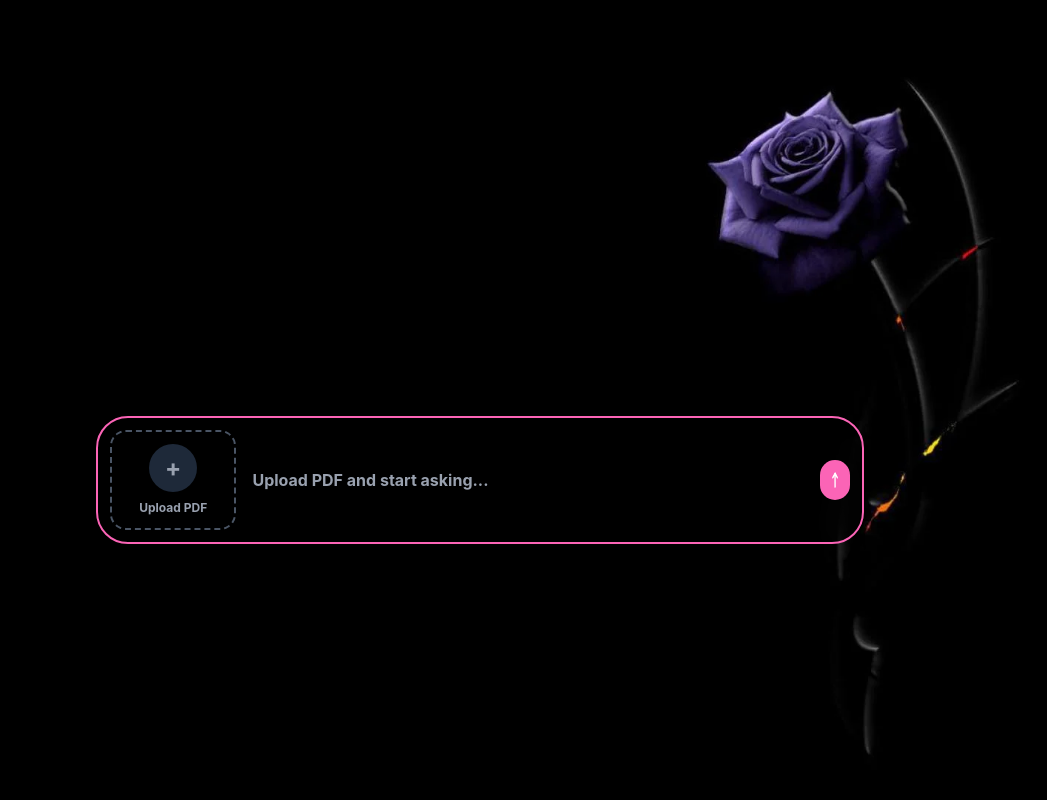
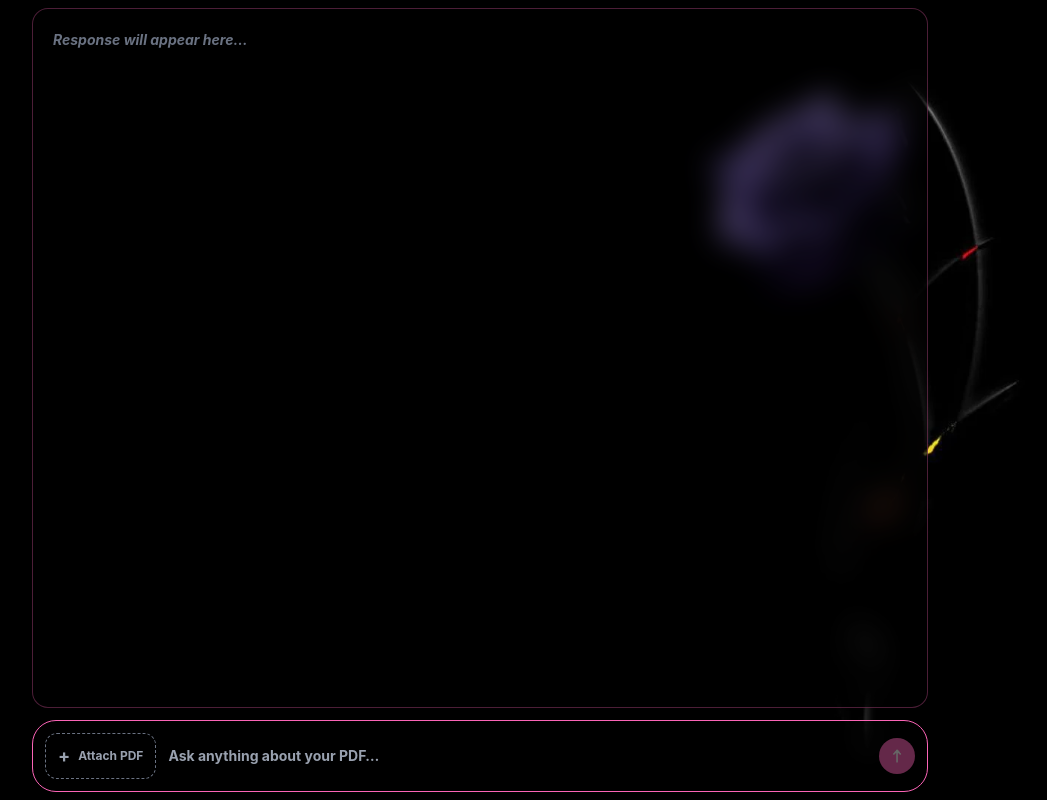
Before and after one commit to joinwithyogeshRK/AdvancedRagPipeline, a React (Vite) app in the folder frontend/: page / in a window 1280 px wide. Shown: the whole page, without its empty margins (160-1207 px from the left). Built offline with nearby package versions, Linux system fonts and the light colour scheme.

Commit message:
frontend is improved

```diff
--- a/frontend/src/pages/ChatPage.tsx
+++ b/frontend/src/pages/ChatPage.tsx
@@ -1,93 +1,139 @@
-import { useState } from "react";
+import { useState, useRef, useEffect } from "react";
 import axios from "axios";
 
 const ChatPage = () => {
   const [message, setMessage] = useState("");
-  const [file, setFile] = useState(null);
+  const [file, setFile] = useState<File | null>(null);
   const [fileName, setFileName] = useState("");
-  const [isFilePicked, setIsFilePicked] = useState(false);
+  const [response, setResponse] = useState("");
+  const [isStreaming, setIsStreaming] = useState(false);
 
-  const handleKeyDown = (event) => {
-    if (event.key === "Enter") handleClick();
+  const streamRef = useRef<ReturnType<typeof setTimeout> | null>(null);
+  const scrollAnchor = useRef<HTMLDivElement | null>(null);
+
+  useEffect(() => {
+    if (isStreaming) {
+      scrollAnchor.current?.scrollIntoView({ behavior: "smooth" });
+    }
+  }, [response, isStreaming]);
+
+  const stopStreaming = () => {
+    if (streamRef.current) clearTimeout(streamRef.current);
+    setIsStreaming(false);
   };
 
-  const handleFileChange = (e: any) => {
-    e.preventDefault();
-    const selected = e.target.files[0];
-    console.log("Selected file:", selected);
+  const typewriterStream = (text: string) => {
+    setIsStreaming(true);
+    setResponse("");
+    let i = 0;
+    const type = () => {
+      if (i < text.length) {
+        setResponse(text.slice(0, i + 1));
+        const delay = text[i] === "\n" ? 20 : text[i] === "." ? 25 : 5;
+        i++;
+        streamRef.current = setTimeout(type, delay);
+      } else {
+        setIsStreaming(false);
+      }
+    };
+    type();
+  };
 
+  const handleFileChange = (e: React.ChangeEvent<HTMLInputElement>) => {
+    const selected = e.target.files?.[0];
     if (!selected) return;
-
-    // 🔒 Validation (frontend level)
     if (selected.type !== "application/pdf") {
       alert("Only PDF files are allowed");
       return;
     }
-
     setFile(selected);
     setFileName(selected.name);
-    setIsFilePicked(true);
   };
-
-
 
   const removeFile = () => {
     setFile(null);
     setFileName("");
   };
 
-  const handleClick = async() => {
-    console.log("Message:", message);
-    console.log("File:", file);
-
+  const handleSend = async () => {
+    if (!message.trim() || isStreaming) return;
     const formData = new FormData();
- formData.append("File", file);
- console.log("formadata", formData);
-
-    axios
-      .post("http://localhost:3009/query",
-
-formData
-
-      )
-      .then((res) => console.log(res))
-      .catch((err) => console.log(err));
-
+    if (file) formData.append("File", file);
+    formData.append("query", message);
     setMessage("");
+    setIsStreaming(true);
+    setResponse("");
+    try {
+      const res = await axios.post("http://localhost:3009/query", formData);
+      const text = res.data?.text ?? JSON.stringify(res.data);
+      typewriterStream(text);
+    } catch {
+      typewriterStream("Something went wrong. Please try again.");
+    }
   };
 
   return (
-    <div className="flex h-screen w-full items-center justify-center bg-gray-600 font-bold text-white">
-      <img className="absolute h-screen w-full object-cover" src="/bg.webp" />
+    <div className="relative h-screen w-full overflow-hidden font-bold text-white">
+      <img
+        className="absolute inset-0 z-0 h-full object-cover"
+        src="/bg.webp"
+        alt=""
+      />
 
-      <div className="relative mt-40 flex w-3xl items-center justify-between rounded-4xl border-2 border-pink-400 bg-black/30 p-3 backdrop-blur-lg">
-        {/* 📂 Upload Section */}
-        <label className="group flex w-40 cursor-pointer flex-col items-center justify-center rounded-2xl border-2 border-dashed border-gray-600 p-3 transition-all duration-300  ">
-          {!file ? (
+      {/*
+        SHELL — centres the widget in the viewport
+      */}
+      <div className="relative z-10 flex h-screen flex-col items-center justify-center px-4 py-6 sm:px-8">
+        {/*
+          CHAT WIDGET
+          ───────────
+          max-w-4xl  → matches the card's intended width
+          w-full     → shrinks on smaller screens
+          Both the card and input bar live here so they share
+          the exact same horizontal boundaries automatically.
+        */}
+        <div className="flex w-full max-w-4xl flex-col gap-3">
+          {/*
+            RESPONSE CARD
+            h-[700px]  fixed height, text scrolls inside
+            w-full     fills the max-w-4xl wrapper — same as input bar
+          */}
+          <div className="flex h-[700px] w-full flex-col rounded-2xl border border-pink-400/30 bg-black/30 backdrop-blur-lg">
+            <div className="min-h-0 flex-1 overflow-y-auto p-5">
+              <p className="min-h-[2rem] text-sm leading-relaxed whitespace-pre-wrap text-gray-200">
+                {isStreaming && response === "" ? (
+                  <span className="flex gap-1 pt-1">
+                    <span className="h-1.5 w-1.5 animate-bounce rounded-full bg-gray-400 [animation-delay:0ms]" />
+                    <span className="h-1.5 w-1.5 animate-bounce rounded-full bg-gray-400 [animation-delay:150ms]" />
+                    <span className="h-1.5 w-1.5 animate-bounce rounded-full bg-gray-400 [animation-delay:300ms]" />
+                  </span>
+                ) : response ? (
                   <>
-              <div className="flex h-12 w-12 items-center justify-center rounded-full bg-gray-800 transition ">
-                <span className="text-2xl text-gray-400 group-hover:text-pink-400">
-                  +
-                </span>
-              </div>
-              <p className="mt-2 text-xs text-gray-400">Upload PDF</p>
+                    {response}
+                    {isStreaming && (
+                      <span className="ml-0.5 inline-block h-3.5 w-0.5 animate-pulse bg-gray-200" />
+                    )}
                   </>
                 ) : (
-            <>
-              <p className="text-center text-xs break-words text-green-400">
-                {fileName}
+                  <span className="text-gray-500 italic">
+                    Response will appear here…
+                  </span>
+                )}
               </p>
-              <button
-                type="button"
-                onClick={removeFile}
-                className="hover:text-pink -300 mt-2 text-xs
-                                text-pink-400"
-              >
-                Remove
-              </button>
-            </>
-          )}
+              <div ref={scrollAnchor} />
+            </div>
+          </div>
 
+          {/*
+            INPUT BAR
+            w-full → fills the same max-w-4xl wrapper as the card above,
+                     so left and right edges are perfectly aligned.
+          */}
+          <div className="w-full flex-shrink-0">
+            <div className="flex items-center gap-3 rounded-3xl border border-pink-400 bg-black/30 p-3 backdrop-blur-lg">
+              {!file ? (
+                <label className="flex cursor-pointer items-center gap-2 rounded-xl border border-dashed border-gray-500 px-3 py-2 text-xs text-gray-400 transition-colors hover:border-pink-400 hover:text-pink-400">
+                  <span className="text-lg">+</span> Attach PDF
                   <input
                     type="file"
                     accept="application/pdf"
@@ -95,27 +141,52 @@ formData
                     onChange={handleFileChange}
                   />
                 </label>
+              ) : (
+                <div className="flex items-center gap-2 rounded-xl border border-pink-400/40 bg-pink-400/10 px-3 py-2 text-xs text-pink-300">
+                  <span className="max-w-[120px] truncate">{fileName}</span>
+                  <button
+                    onClick={removeFile}
+                    className="text-gray-400 hover:text-pink-400"
+                  >
+                    ✕
+                  </button>
+                </div>
+              )}
 
-        {/* 💬 Input */}
               <input
-          className="mx-4 w-full bg-transparent text-white placeholder-gray-400 focus:outline-none"
+                className="flex-1 bg-transparent text-sm text-white placeholder-gray-400 focus:outline-none"
                 type="text"
-          placeholder="Upload PDF and start asking..."
+                placeholder="Ask anything about your PDF…"
                 value={message}
                 onChange={(e) => setMessage(e.target.value)}
-          onKeyDown={handleKeyDown}
+                onKeyDown={(e) =>
+                  e.key === "Enter" && !isStreaming && handleSend()
+                }
               />
 
-        {/* 🚀 Send Button */}
-        <button onClick={handleClick}>
-          <img
-            src="/arrow.png"
-            className="h-10 w-10 rounded-full bg-pink-400 p-2 transition hover:bg-pink-500"
-          />
+              {isStreaming ? (
+                <button
+                  onClick={stopStreaming}
+                  title="Stop streaming"
+                  className="flex h-9 w-9 items-center justify-center rounded-full border border-pink-400 bg-black/40 transition hover:bg-pink-400/20"
+                >
+                  <span className="block h-3 w-3 rounded-sm bg-pink-400" />
                 </button>
+              ) : (
+                <button
+                  onClick={handleSend}
+                  disabled={!message.trim()}
+                  className="h-9 w-9 rounded-full bg-pink-400 p-2 transition hover:bg-pink-500 disabled:opacity-40"
+                >
+                  <img src="/arrow.png" className="h-full w-full" alt="Send" />
+                </button>
+              )}
+            </div>
+          </div>
+        </div>
       </div>
     </div>
   );
-};;
+};
 
 export default ChatPage;
```
Lines whose indentation alone changed are shown as unchanged.
